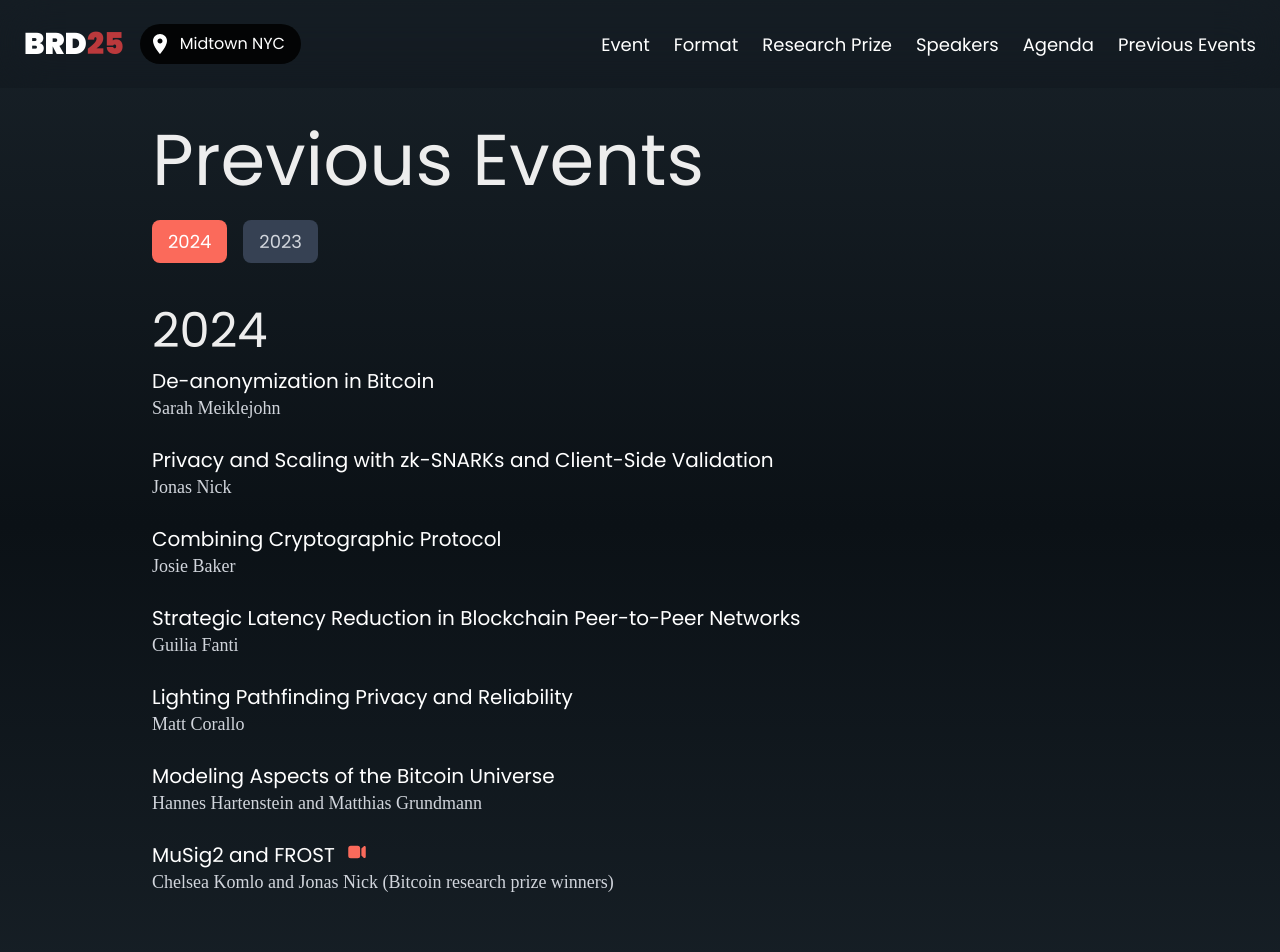
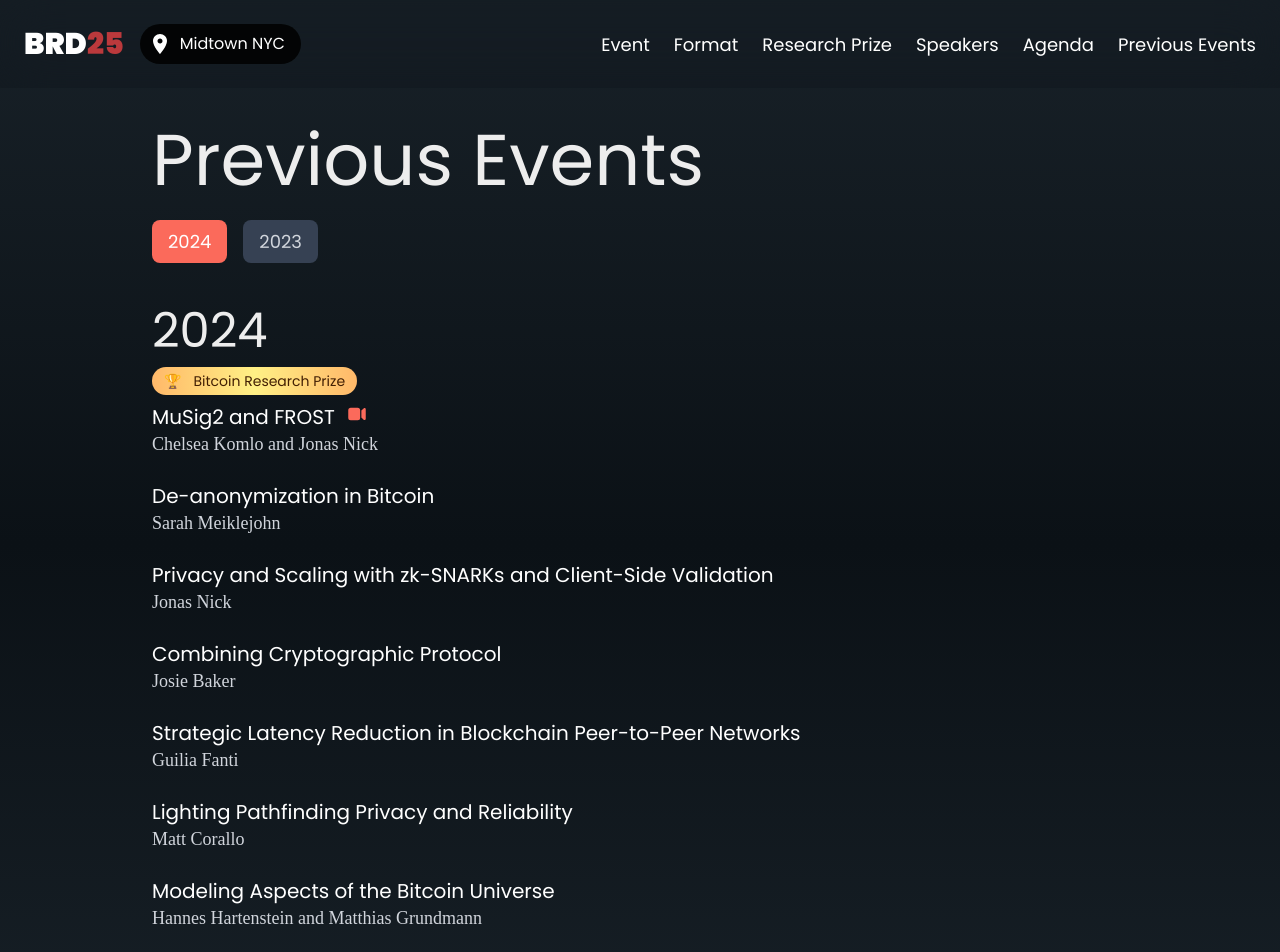
Before and after one commit to chaincodelabs/brd-website, a Next.js app: page /prev in a window 1280 px wide. Shown: the top 952 px of the page. Built offline with nearby package versions, Linux system fonts and the light colour scheme.

Commit message:
prize badge

```diff
--- a/app/prev/page.tsx
+++ b/app/prev/page.tsx
@@ -54,6 +54,7 @@ export default function PrevPage(){
                             speaker={event.speaker}
                             title={event.title}
                             videoUrl={event.videoUrl}
+                            prize={event.prize}
                         />
                     ))}
                 </div>
--- a/components/EventRecord.tsx
+++ b/components/EventRecord.tsx
@@ -1,10 +1,9 @@
 import React from 'react';
 import VideoLink from './VideoLink';
+import type { EventItem } from '@/content/data/events';
+import { TrophyIcon } from '@heroicons/react/24/solid';
 
-interface EventRecordProps {
-  speaker: string;
-  title: string;
-  videoUrl?: string;
+interface EventRecordProps extends EventItem {
   className?: string;
 }
 
@@ -12,21 +11,26 @@ export default function EventRecord({
   speaker,
   title,
   videoUrl,
+  prize,
   className = ""
 }: EventRecordProps) {
   return (
     <div className={`mb-6 ${className}`}>
+      {prize && (
+          <div className="inline-block mb-2 bg-yellow-200 bg-gradient-to-r from-orange-300  via-yellow-200 to-orange-300  text-yellow-950 px-3 py-1 rounded-full text-sm font-medium font-sans">
+            <span className='mr-3'>🏆</span>
+            {prize}
+          </div>
+      )}
       <div className="flex flex-row gap-3 items-center">
-
         <h3 className="text-xl text-white">
           <span className="mr-3">{title}</span>
           {videoUrl && (
             <VideoLink href={videoUrl} />
           )}
         </h3>
-    </div>
+      </div>
       <p className="text-gray-300 mb-3">{speaker}</p>
-
     </div>
   );
 }
--- a/content/data/events.tsx
+++ b/content/data/events.tsx
@@ -1,19 +1,25 @@
-type EventItem = {
+export type EventItem = {
     title: string;
     speaker: string;
     videoUrl?: string;
+    prize?: string;
 }
 
-type Event = {
+export type Event = {
     year: string;
     events: EventItem[];
 }
-
 
 export const Events:Event[] = [
     {
         year: "2024",
         events: [
+            {
+                title: "MuSig2 and FROST",
+                speaker: "Chelsea Komlo and Jonas Nick",
+                videoUrl: "https://www.youtube.com/watch?v=9j1smRr_Ebc",
+                prize: "Bitcoin Research Prize"
+            },
             {
                 title: "De-anonymization in Bitcoin",
                 speaker: "Sarah Meiklejohn",
@@ -38,11 +44,6 @@ export const Events:Event[] = [
                 title: "Modeling Aspects of the Bitcoin Universe",
                 speaker: "Hannes Hartenstein and Matthias Grundmann",
             },
-            {
-                title: "MuSig2 and FROST",
-                speaker: "Chelsea Komlo and Jonas Nick (Bitcoin research prize winners)",
-                videoUrl: "https://www.youtube.com/watch?v=9j1smRr_Ebc"
-            }
         ]
     },
     {
```
